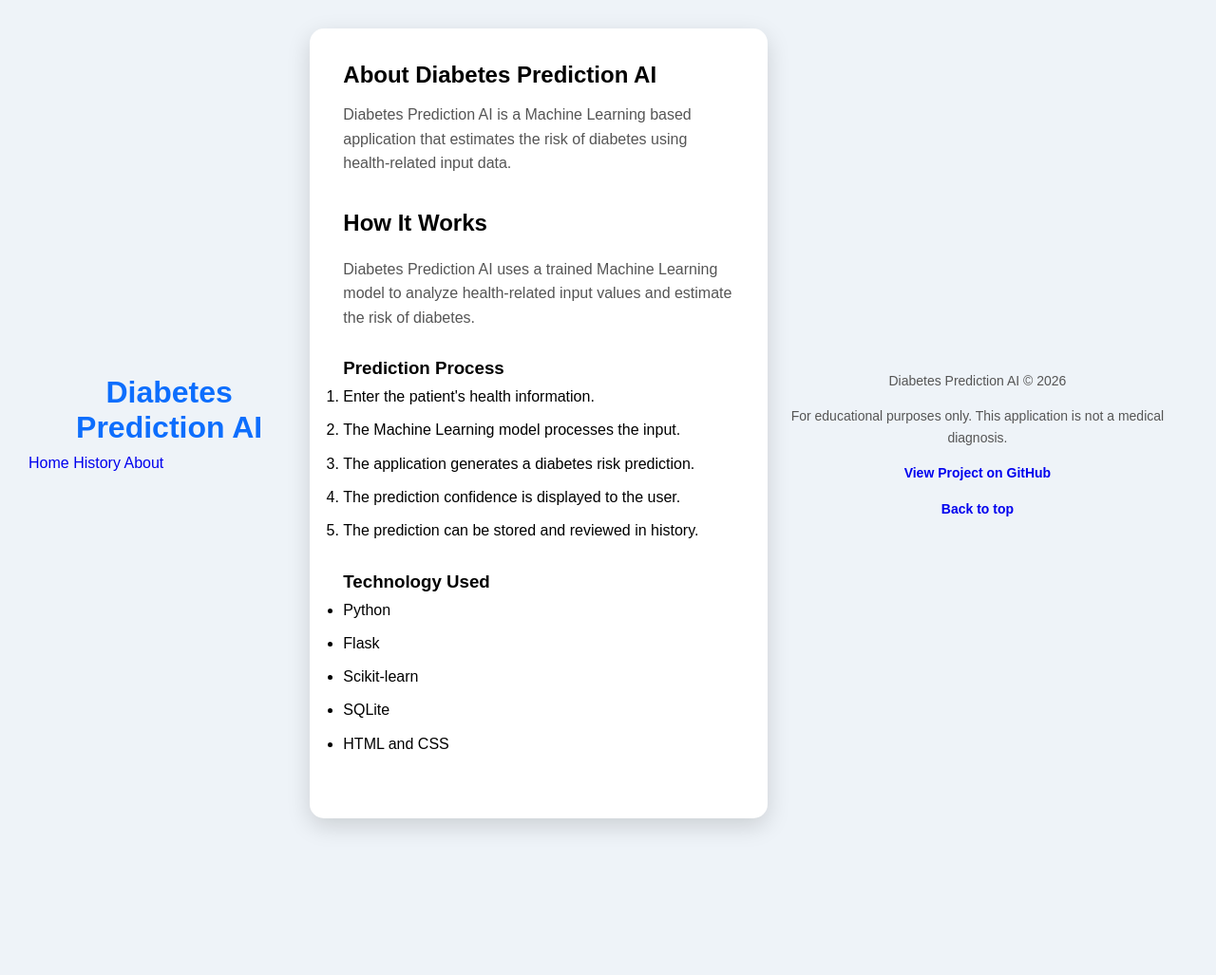
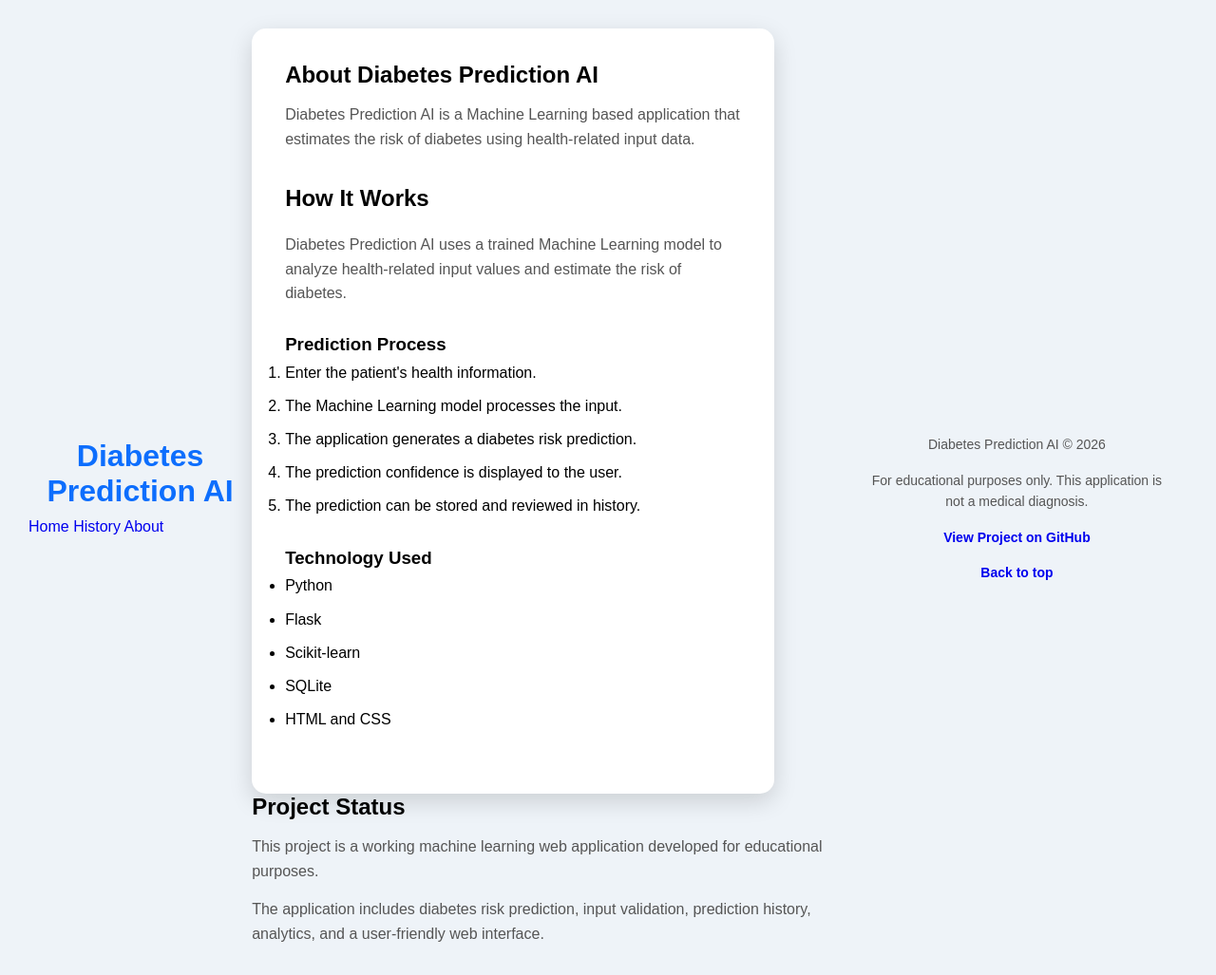
Before and after one commit to harinisharma-t/DiabetesPredictionAI, a Flask app: page /about in a window 1280 px wide. Shown: the whole page at 95% size. Before the commit the page ends 875 px from the top, so only its background shows below. Run offline with Flask 3, Linux system fonts and the light colour scheme; parts of the project's set-up code (start-up, migrations or seed data) failed here and were passed over.

Commit message:
Day 50: Add project status section

```diff
--- a/app/templates/about.html
+++ b/app/templates/about.html
@@ -47,4 +47,17 @@
 
 </div>
 
+<div class="project-status">
+    <h2>Project Status</h2>
+    <p>
+        This project is a working machine learning web application
+        developed for educational purposes.
+    </p>
+    <p>
+        The application includes diabetes risk prediction,
+        input validation, prediction history, analytics,
+        and a user-friendly web interface.
+    </p>
+</div>
+
 {% endblock %}
```
